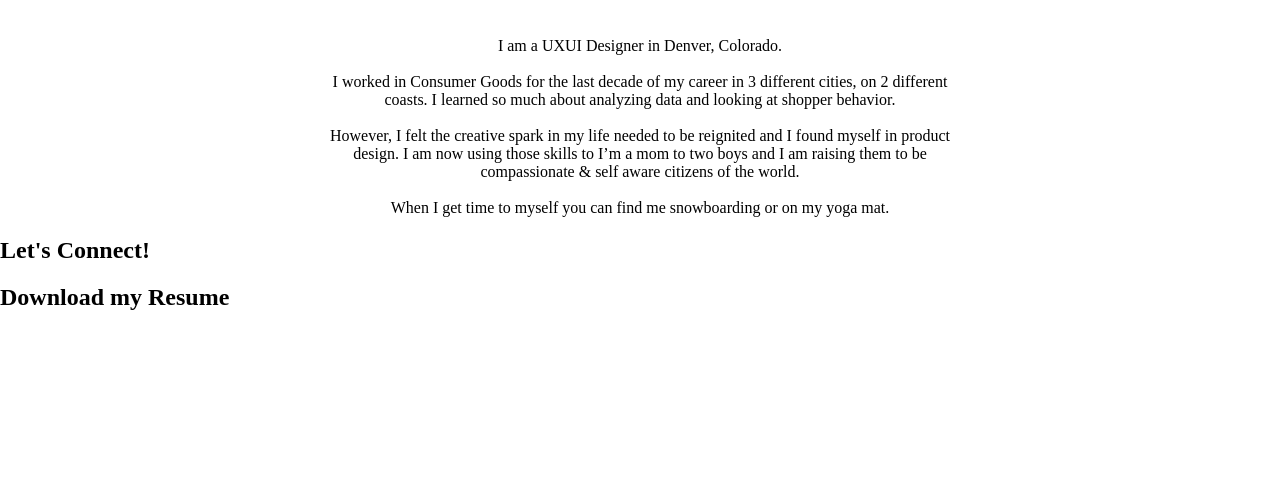
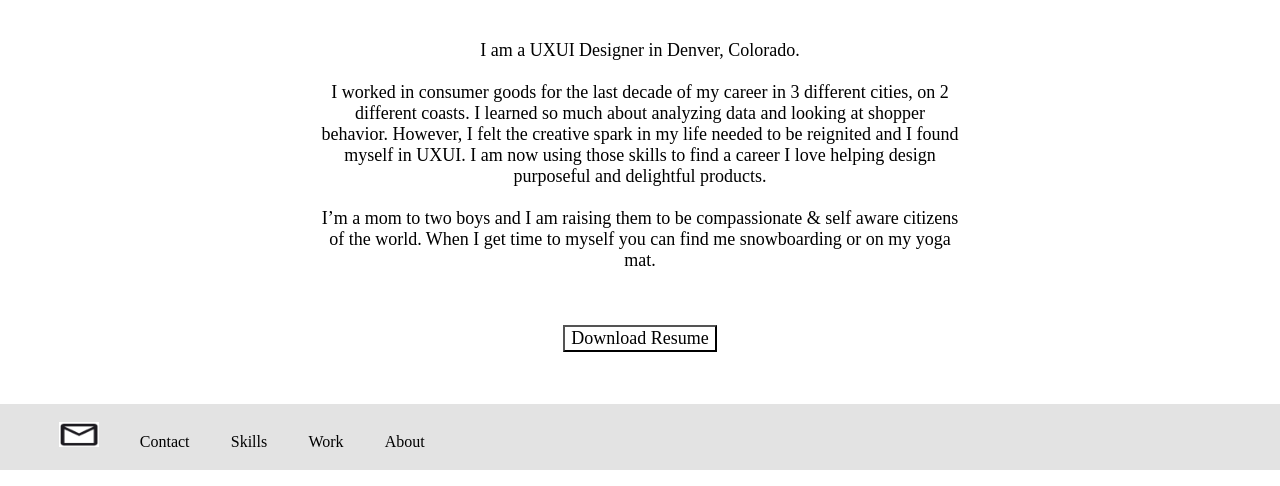
Before and after one commit to laurenmcatino/UXUI_HW17, a plain HTML site: page index.html in a window 1280 px wide. Shown: the part 586-1072 px from the top of the page. Before the commit the page ends 917 px from the top, so only its background shows below. Drawn offline with Linux system fonts and the light colour scheme; a web font is replaced by a local one.

Commit message:
Final upload

```diff
--- a/CSS/style.css
+++ b/CSS/style.css
@@ -43,9 +43,25 @@ h1 {
 
 P {
     font-family: sf pro;
-    font-size: medium;
+    font-size: 18px;
 }
 
-footer {
+.button{
+    border-width: 2px;
+    border-color: black;
+    font-size: large;
+    background-color: white;
+    font-family: 'Gowun Batang', serif;
 
 }
+
+footer{
+    background-color: rgb(227, 227, 227);
+}
+
+Footer li {
+    font-family: 'Gowun Batang', serif;
+    font-size: medium;
+    display: inline-block;
+    padding: 1.5%;
+}
--- a/index.html
+++ b/index.html
@@ -22,6 +22,7 @@
                 <!-- <li>Hire Me</li> -->
             </ul>
         </header>
+
         <div>
             <center>
                 <img class="heroImg" src="Images/Profile Image.jpg" alt="my profile picture" width="300px" height="300px">
@@ -29,12 +30,24 @@
         </div>
         <div class="textBlock">
         <h1>Thanks for stopping by!</h1>
-            <p><br>I am a UXUI Designer in Denver, Colorado.  <br><br> I worked in Consumer Goods for the last decade of my career in 3 different cities, on 2 different coasts.  I learned so much about analyzing data and looking at shopper behavior. <br><br> However, I felt the creative spark in my life needed to be reignited and I found myself in product design.  I am now using those skills to I’m a mom to two boys and I am raising them to be compassionate & self aware citizens of the world. <br><br>When I get time to myself you can find me snowboarding or on my yoga mat. </p>
+            <p><br>I am a UXUI Designer in Denver, Colorado.  <br><br> I worked in consumer goods for the last decade of my career in 3 different cities, on 2 different coasts.  I learned so much about analyzing data and looking at shopper behavior. However, I felt the creative spark in my life needed to be reignited and I found myself in UXUI.  I am now using those skills to find a career I love helping design purposeful and delightful products. <br><br> I’m a mom to two boys and I am raising them to be compassionate & self aware citizens of the world.  When I get time to myself you can find me snowboarding or on my yoga mat. </p>
+           <br><br>
+           <button class="button"> Download Resume</button>
+           <br><br><br>
 
             </div>
-            <div class="footer">
-             <h2>Let's Connect!</h2>
-             <h2>Download my Resume</h2>
+        <div>
+        <footer>
+
+             <ul>
+                <li><img src="Images/mail icon.png" alt="mail icon" width="40" height="25"></li>
+                <li>Contact</li>
+                <li>Skills</li>
+                <li>Work</li>
+                <li>About</li>
+            </ul>
+
+        </footer>
             </div>
     </body>
 </html>
```
